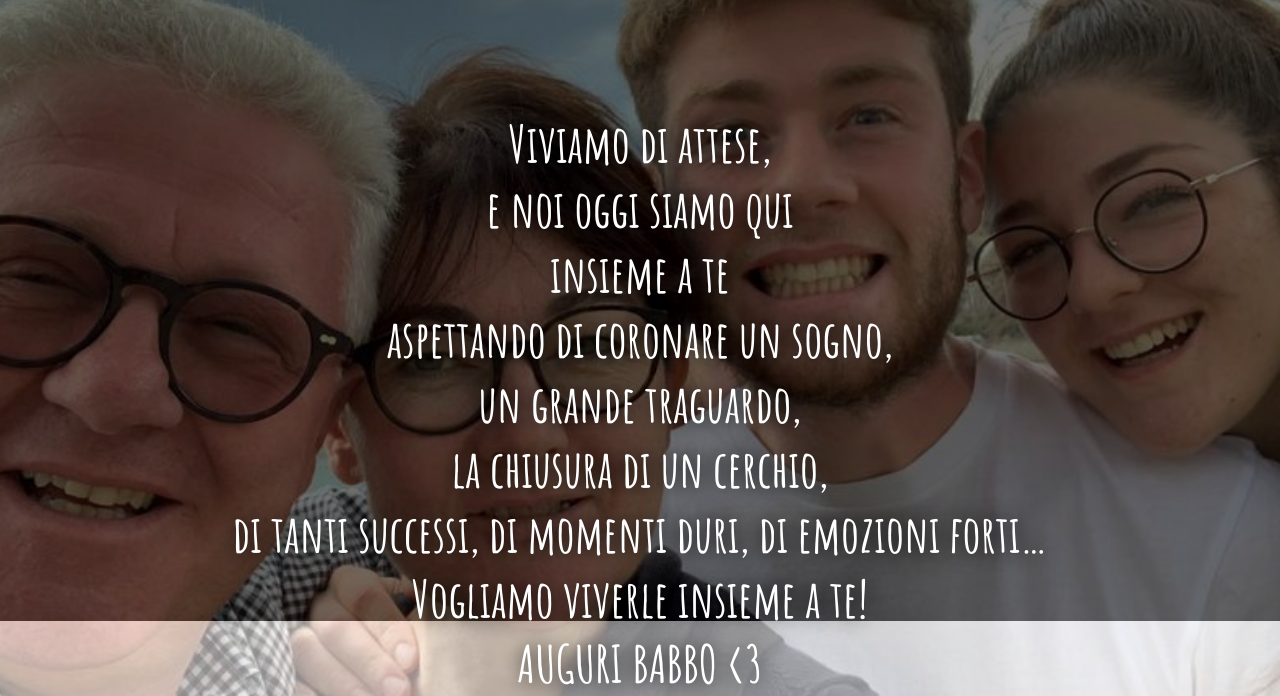
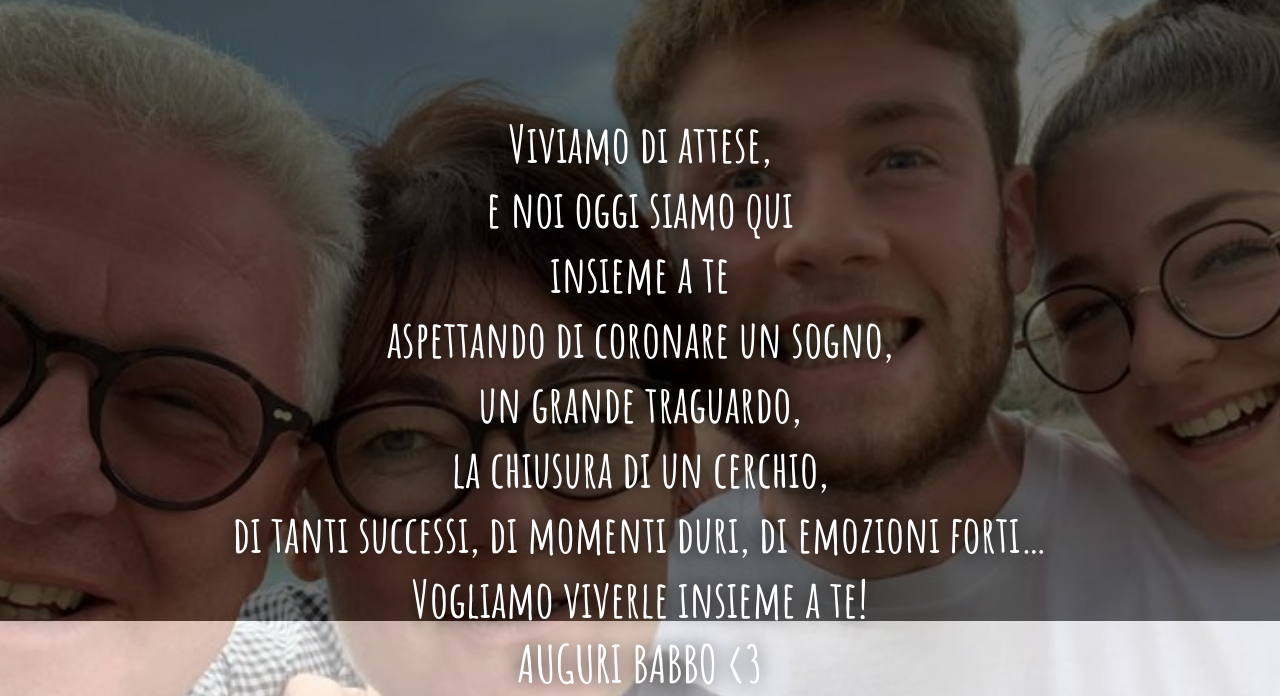
Before and after one commit to LittoH/countdown, a plain HTML site: page index.html in a window 1280 px wide. Shown: the part 179-875 px from the top of the page. Drawn offline with nearby package versions, Linux system fonts and the light colour scheme.

Commit message:
Update style.css

```diff
--- a/res/style.css
+++ b/res/style.css
@@ -35,7 +35,7 @@ div.countdown-container{
 
     object-fit: cover;
     width: auto;
-    height: 100%;
+    height: 1100px;
 
     opacity: 45%;
 
```
